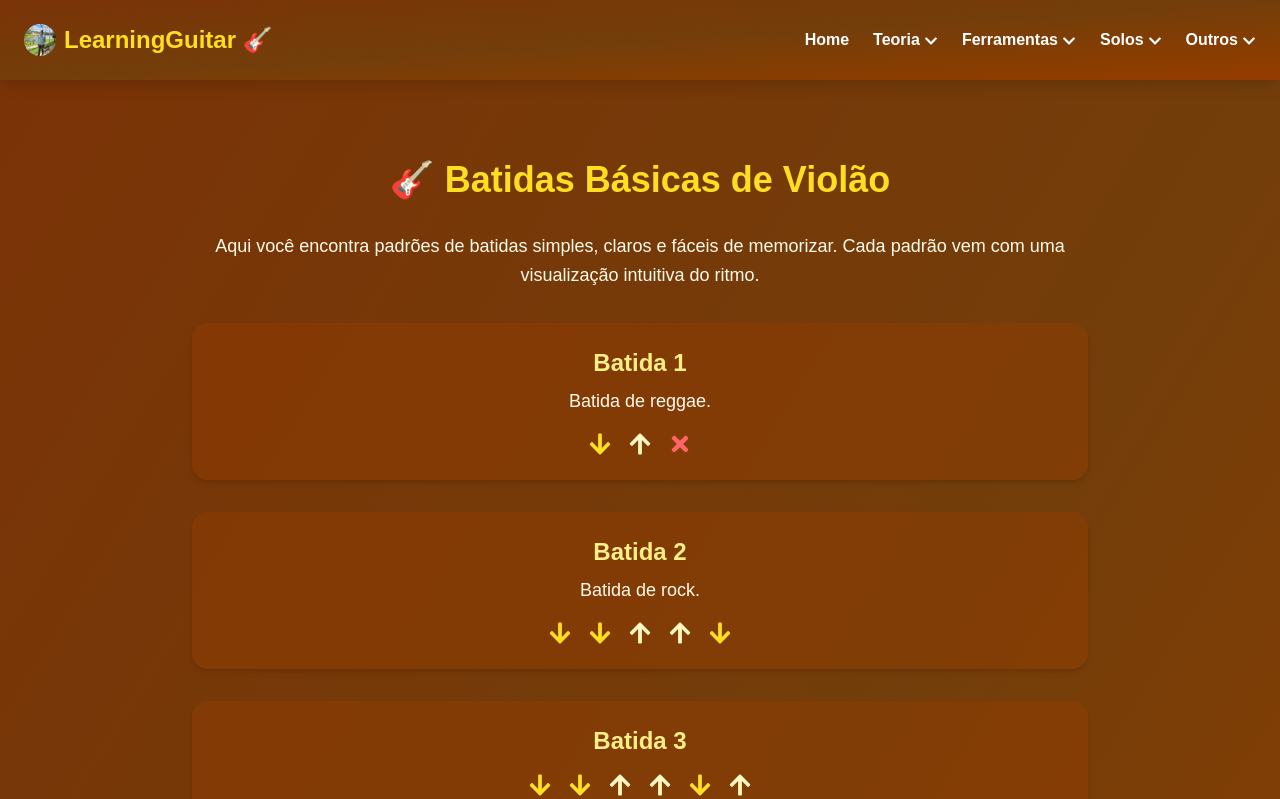
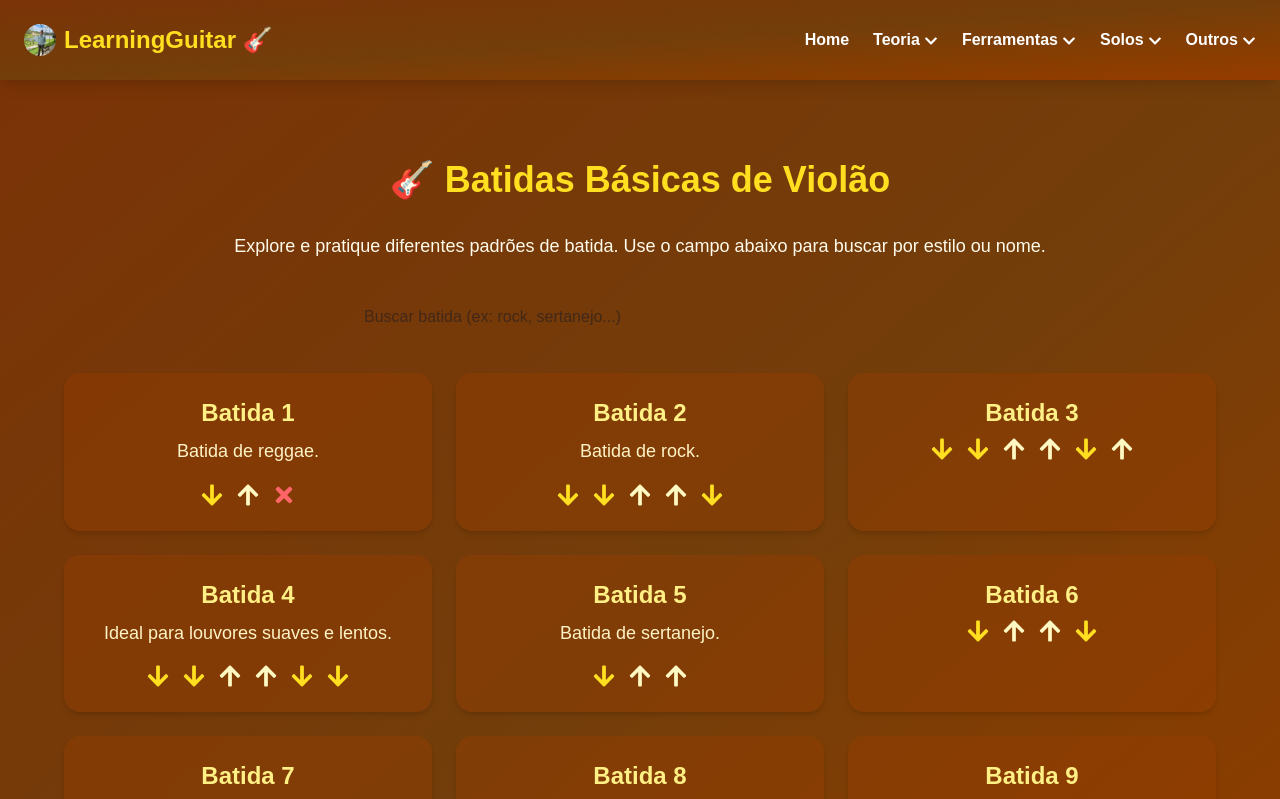
Before and after one commit to robsonalbuquerquedev/learningguitar, a Next.js app: page /batidas-basicas in a window 1280 px wide. Shown: the top 799 px of the page. Built offline with nearby package versions, Linux system fonts and the light colour scheme.

Commit message:
update: atualizar rota batidas-basicas

```diff
--- a/src/app/batidas-basicas/page.tsx
+++ b/src/app/batidas-basicas/page.tsx
@@ -1,80 +1,88 @@
 "use client";
-
+import { useState } from "react";
+import { motion } from "framer-motion";
 import { FaArrowDown, FaArrowUp, FaTimes } from "react-icons/fa";
 
-export default function BatidasBasicas() {
 const batidas = [
-        {
-            nome: "Batida 1",
-            padrao: ["down", "up", "mute"],
-            descricao: "Batida de reggae.",
-        },
-        {
-            nome: "Batida 2",
-            padrao: ["down", "down", "up", "up", "down"],
-            descricao: "Batida de rock.",
-        },
-        {
-            nome: "Batida 3",
-            padrao: ["down", "down", "up", "up", "down", "up"],
-        },
-        {
-            nome: "Batida 4",
-            padrao: ["down", "down", "up", "up", "down", "down"],
-            descricao: "Ideal para louvores suaves e lentos.",
-        },
-        {
-            nome: "Batida 5",
-            padrao: ["down", "up", "up"],
-            descricao: "Batida de sertanejo.",
-        },
-        {
-            nome: "Batida 6",
-            padrao: ["down", "up", "up", "down"],
-        },
-        {
-            nome: "Batida 7",
-            padrao: ["down", "down", "up", "down", "up", "down"],
-        },
-        {
-            nome: "Batida 8",
-            padrao: ["down", "up", "up", "down", "up", "up", "down"],
-            descricao: "Perfeita para músicas mais animadas.",
-        },
-        {
-            nome: "Batida 9",
-            padrao: ["down", "down", "up", "down", "up", "down", "down"],
-            descricao: "Muito usada em músicas pop e adoração.",
-        },
-        {
-            nome: "Batida 10",
-            padrao: ["down", "down", "up", "up", "down", "down", "down", "up"],
-        },
+    { nome: "Batida 1", padrao: ["down", "up", "mute"], descricao: "Batida de reggae." },
+    { nome: "Batida 2", padrao: ["down", "down", "up", "up", "down"], descricao: "Batida de rock." },
+    { nome: "Batida 3", padrao: ["down", "down", "up", "up", "down", "up"] },
+    { nome: "Batida 4", padrao: ["down", "down", "up", "up", "down", "down"], descricao: "Ideal para louvores suaves e lentos." },
+    { nome: "Batida 5", padrao: ["down", "up", "up"], descricao: "Batida de sertanejo." },
+    { nome: "Batida 6", padrao: ["down", "up", "up", "down"] },
+    { nome: "Batida 7", padrao: ["down", "down", "up", "down", "up", "down"] },
+    { nome: "Batida 8", padrao: ["down", "up", "up", "down", "up", "up", "down"], descricao: "Perfeita para músicas mais animadas." },
+    { nome: "Batida 9", padrao: ["down", "down", "up", "down", "up", "down", "down"], descricao: "Muito usada em músicas pop e adoração." },
+    { nome: "Batida 10", padrao: ["down", "down", "up", "up", "down", "down", "down", "up"] },
 ];
+
+export default function Batidas() {
+    const [filtro, setFiltro] = useState("");
+
+    const batidasFiltradas = batidas.filter((b) =>
+        b.nome.toLowerCase().includes(filtro.toLowerCase()) ||
+        (b.descricao && b.descricao.toLowerCase().includes(filtro.toLowerCase()))
+    );
 
     return (
         <main className="min-h-screen bg-gradient-to-br from-amber-900 via-yellow-900 to-amber-800 text-amber-50 py-20 px-6">
-            <div className="max-w-4xl mx-auto space-y-8">
+            <motion.div
+                className="max-w-6xl mx-auto space-y-8"
+                initial={{ opacity: 0, y: 50 }}
+                animate={{ opacity: 1, y: 0 }}
+                transition={{ duration: 0.8 }}
+            >
                 <h1 className="text-3xl sm:text-4xl font-bold text-center text-yellow-300">
                     🎸 Batidas Básicas de Violão
                 </h1>
 
                 <p className="text-lg leading-relaxed text-center">
-                    Aqui você encontra padrões de batidas simples, claros e fáceis de memorizar.
-                    Cada padrão vem com uma visualização intuitiva do ritmo.
+                    Explore e pratique diferentes padrões de batida. Use o campo abaixo para buscar por estilo ou nome.
                 </p>
 
-                {batidas.map((batida, index) => (
-                    <div
+                {/* Campo de busca */}
+                <div className="flex justify-center">
+                    <motion.input
+                        type="text"
+                        placeholder="Buscar batida (ex: rock, sertanejo...)"
+                        className="w-full sm:w-2/3 lg:w-1/2 p-3 rounded-xl text-gray-900 focus:outline-none focus:ring-2 focus:ring-yellow-400"
+                        value={filtro}
+                        onChange={(e) => setFiltro(e.target.value)}
+                        whileFocus={{ scale: 1.03 }}
+                        transition={{ type: "spring", stiffness: 200 }}
+                    />
+                </div>
+
+                {/* Grid de batidas */}
+                {batidasFiltradas.length > 0 ? (
+                    <motion.div
+                        className="grid sm:grid-cols-2 lg:grid-cols-3 gap-6"
+                        initial="hidden"
+                        animate="visible"
+                        variants={{
+                            hidden: {},
+                            visible: {
+                                transition: { staggerChildren: 0.1 },
+                            },
+                        }}
+                    >
+                        {batidasFiltradas.map((batida, index) => (
+                            <motion.div
                                 key={index}
-                        className="bg-amber-800/40 p-6 rounded-2xl shadow-md text-center"
+                                className="bg-amber-800/40 p-6 rounded-2xl shadow-md text-center hover:scale-105 transition-transform"
+                                variants={{
+                                    hidden: { opacity: 0, y: 30 },
+                                    visible: { opacity: 1, y: 0 },
+                                }}
+                                transition={{ duration: 0.4, ease: "easeOut" }}
+                                whileHover={{ scale: 1.05 }}
                             >
-                        <h2 className="text-2xl font-semibold text-yellow-200 mb-2">
-                            {batida.nome}
-                        </h2>
-                        <p className="text-lg leading-relaxed mb-4">{batida.descricao}</p>
+                                <h2 className="text-2xl font-semibold text-yellow-200 mb-2">{batida.nome}</h2>
+                                {batida.descricao && (
+                                    <p className="text-lg leading-relaxed mb-4 text-amber-100">{batida.descricao}</p>
+                                )}
 
-                        <div className="flex justify-center gap-4 text-2xl">
+                                <div className="flex justify-center gap-3 text-2xl">
                                     {batida.padrao.map((mov, i) => {
                                         if (mov === "down") return <FaArrowDown key={i} className="text-yellow-300" />;
                                         if (mov === "up") return <FaArrowUp key={i} className="text-yellow-100" />;
@@ -82,13 +90,19 @@ export default function BatidasBasicas() {
                                         return null;
                                     })}
                                 </div>
-                    </div>
+                            </motion.div>
                         ))}
+                    </motion.div>
+                ) : (
+                    <p className="text-center text-yellow-200 mt-8">
+                        Nenhuma batida encontrada para &quot;<span className="font-semibold">{filtro}</span>&quot;
+                    </p>
+                )}
 
                 <p className="text-center text-sm text-amber-200 mt-6">
-                    💡 Dica: pratique lentamente, sentindo o balanço entre o toque e o abafado (X).
+                    💡 Dica: pratique devagar e sinta o balanço natural entre o toque e o abafado (X).
                 </p>
-            </div>
+            </motion.div>
         </main>
     );
 }
```
Lines whose indentation alone changed are shown as unchanged.
